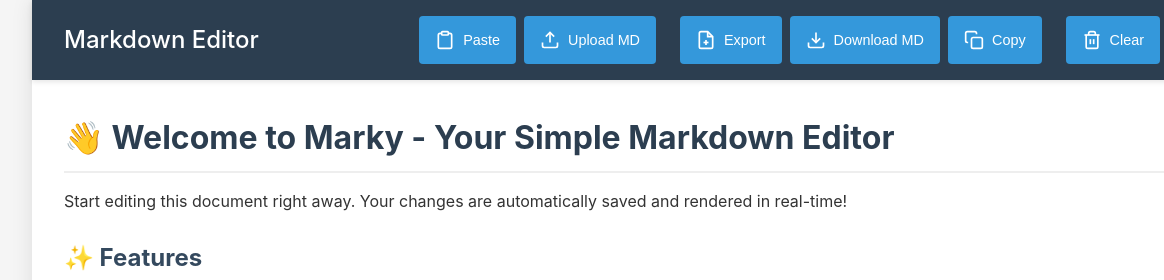
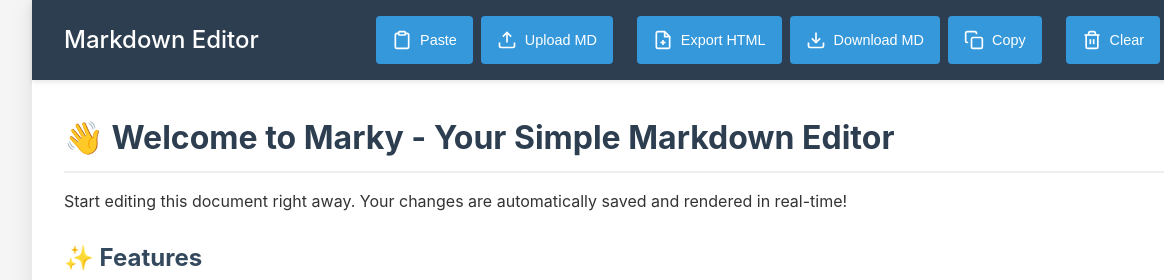
Before and after one commit to Tommertom/marky, a plain HTML site: page index.html in a window 1280 px wide. Shown: the top 280 px of the page, 0-1164 px from the left. Drawn offline with nearby package versions, Linux system fonts and the light colour scheme.

Commit message:
Update export button label to 'Export HTML'

```diff
--- a/app.js
+++ b/app.js
@@ -91,7 +91,7 @@
                         <line x1="12" y1="18" x2="12" y2="12"></line>
                         <line x1="9" y1="15" x2="15" y2="15"></line>
                     </svg>
-                    Export
+                    Export HTML
                 </button>
                 <button id="downloadBtn" title="Download as markdown (Ctrl+S)">
                     <svg width="20" height="20" viewBox="0 0 24 24" fill="none" stroke="currentColor" stroke-width="2">
--- a/index.html
+++ b/index.html
@@ -33,7 +33,7 @@
                         <line x1="12" y1="18" x2="12" y2="12"></line>
                         <line x1="9" y1="15" x2="15" y2="15"></line>
                     </svg>
-                    Export
+                    Export HTML
                 </button>
                 <button id="downloadBtn" title="Download as markdown (Ctrl+S)">
                     <svg width="20" height="20" viewBox="0 0 24 24" fill="none" stroke="currentColor" stroke-width="2">
```
Also changed, not shown: 1 other file.
